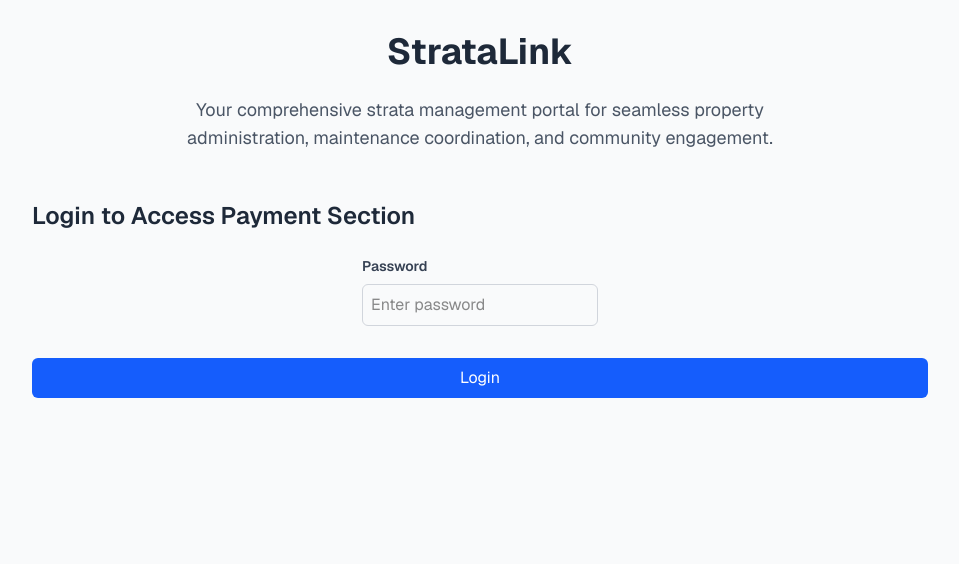
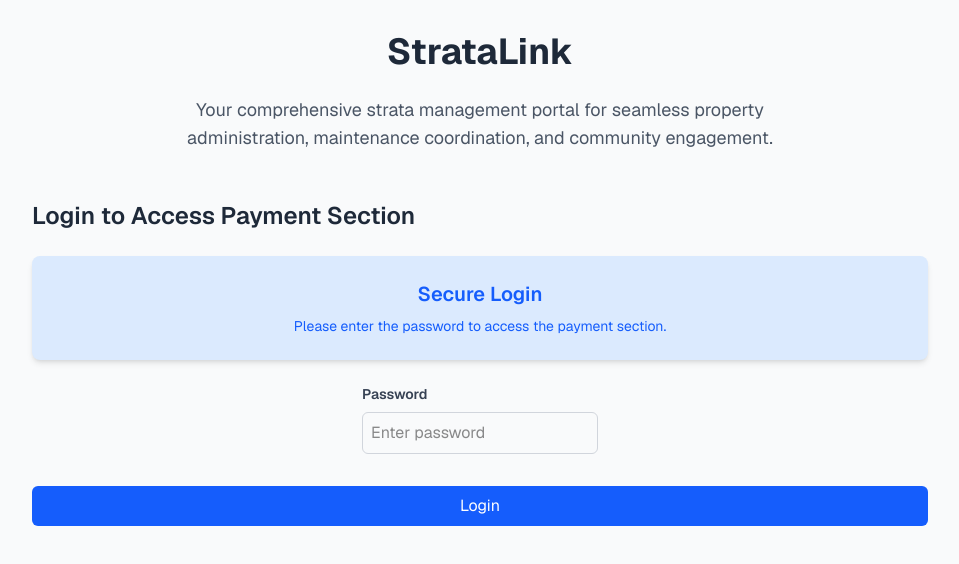
Before and after one commit to rudrooh/strata-corporate, a Next.js app in the folder strata-management/: page / in a window 1280 px wide. Shown: the top 564 px of the page, without its empty margins (160-1119 px from the left). Built offline with nearby package versions, Linux system fonts and the light colour scheme.

Commit message:
login edit 2

```diff
--- a/strata-management/src/app/page.tsx
+++ b/strata-management/src/app/page.tsx
@@ -65,6 +65,12 @@ export default function Home() {
 
           <div className="grid grid-cols-1 gap-6">
             {/* Login form */}
+            <ActionCard
+            title="Secure Login"
+            description="Please enter the password to access the payment section."
+            bgColor="bg-blue-100"
+            textColor="text-blue-600"
+            />
             <form onSubmit={handleLogin} className="flex flex-col items-center">
               <div className="mb-4">
                 <label htmlFor="password" className="block text-sm font-semibold text-gray-700">Password</label>
```
